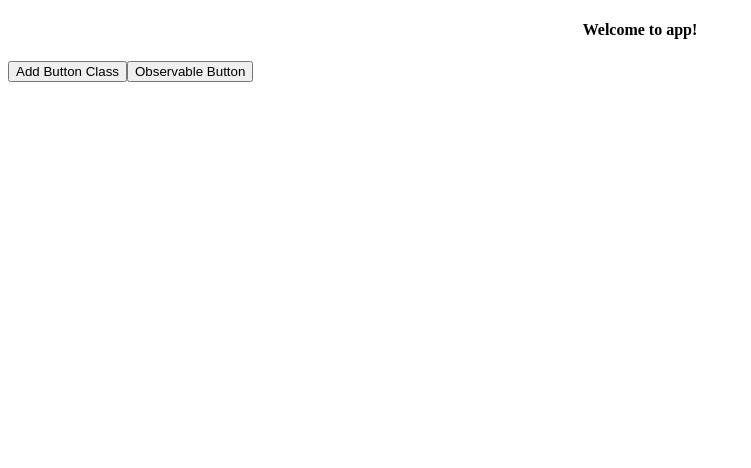
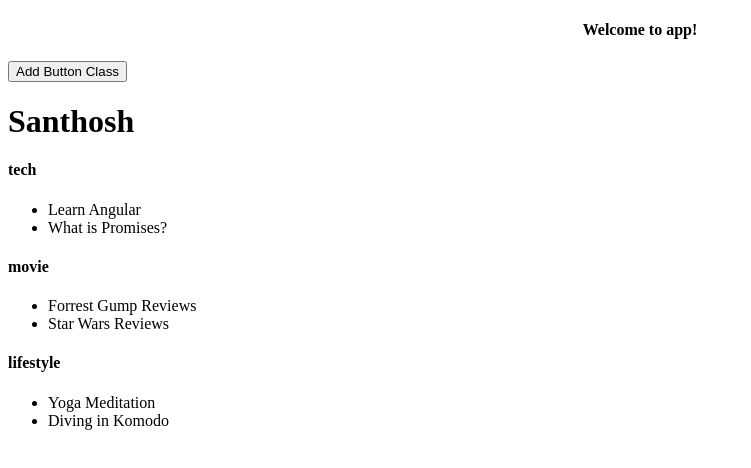
Before and after one commit to santhosh17s/customDirective, an Angular app: page / in a window 1280 px wide. Shown: the top 468 px of the page, without its empty margins (0-751 px from the left). Built offline with nearby package versions, Linux system fonts and the light colour scheme.

Commit message:
post list using ngOnChanges and BehaviorSubject

```diff
--- a/src/app/app.component.html
+++ b/src/app/app.component.html
@@ -6,6 +6,6 @@
  </div>
 
  <app-button type="secondary" (info)="btnParent($event)">Add Button Class</app-button>
+ <!--  <button (click)="observar()">Observable Button</button> -->
 
-
- <button (click)="observar()">Observable Button</button>
+<app-blogger></app-blogger>
--- a/src/app/app.component.ts
+++ b/src/app/app.component.ts
@@ -1,6 +1,7 @@
 import { Component, OnInit } from '@angular/core';
 import { Observable } from 'rxjs/Observable';
 import 'rxjs/add/observable/of';
+
 
 @Component({
   selector: 'app-root',
--- a/src/app/app.module.ts
+++ b/src/app/app.module.ts
@@ -1,21 +1,27 @@
 import { BrowserModule } from '@angular/platform-browser';
 import { NgModule } from '@angular/core';
-
+import { HttpModule } from '@angular/http';
 
 import { AppComponent } from './app.component';
 import { AppButtonComponent } from './component/app-button/app-button.component';
 import { environment } from '../environments/environment';
 import { ServiceWorkerModule } from '@angular/service-worker';
 
+import { PostsComponent } from './posts/posts.component';
+import { BloggerComponent } from './blogger/blogger.component';
+
 
 @NgModule({
   declarations: [
     AppComponent,
-    AppButtonComponent
+    AppButtonComponent,
+    PostsComponent,
+    BloggerComponent
   ],
   imports: [
     BrowserModule,
-    environment.production ? ServiceWorkerModule.register('/ngsw-worker.js') : []
+    environment.production ? ServiceWorkerModule.register('/ngsw-worker.js') : [],
+    HttpModule
   ],
   providers: [],
   bootstrap: [AppComponent]
--- /dev/null
+++ b/src/app/blogger/blogger.component.html
@@ -0,0 +1,4 @@
+<h1>{{ bloggers}}</h1>
+<div *ngIf="posts">
+    <app-posts [data]="posts"></app-posts>
+</div>
--- /dev/null
+++ b/src/app/blogger/blogger.component.ts
@@ -0,0 +1,42 @@
+import { Component, OnInit } from '@angular/core';
+import { HttpClient } from '@angular/common/http';
+import { Post } from '../post.interface';
+import { Observable } from 'rxjs/Observable';
+import 'rxjs/Rx';
+import { Http } from '@angular/http';
+
+
+@Component({
+  selector: 'app-blogger',
+  templateUrl: './blogger.component.html',
+  styleUrls: ['./blogger.component.css']
+})
+export class BloggerComponent implements OnInit {
+
+  private bloggers: string = "Santhosh";
+  private posts: Post[];
+
+
+  constructor(private http: Http) { }
+
+  ngOnInit() {
+
+    this.getPostByBlogger()
+    .subscribe( x => {
+                     this.posts = x;
+                    });
+
+
+  }
+
+  getPostByBlogger() {
+    const url: string = 'assets/mock-post.json';
+
+    return this.http.get(url)
+    .map(x => x.json() );
+
+
+
+  }
+
+}
--- /dev/null
+++ b/src/app/posts/posts.component.html
@@ -0,0 +1,6 @@
+<div *ngFor="let gp of groupPosts">
+  <h4>{{ gp.category }}</h4>
+<ul>
+  <li *ngFor="let pst of gp.posts"> {{ pst.title }}</li>
+</ul>
+</div>
--- /dev/null
+++ b/src/app/posts/posts.component.ts
@@ -0,0 +1,73 @@
+import { Component, OnInit, Input, OnChanges, SimpleChanges } from '@angular/core';
+import { Post, GroupPosts } from '../post.interface';
+import { BehaviorSubject } from 'rxjs';
+
+@Component({
+  selector: 'app-posts',
+  templateUrl: './posts.component.html',
+  styleUrls: ['./posts.component.css']
+})
+export class PostsComponent implements OnInit, OnChanges {
+  //ngOnInit
+  //@Input('data') post: Post[];
+
+  groupPosts: GroupPosts[];
+
+  private _data = new BehaviorSubject<Post[]>([])
+
+  @Input('data')
+  set post(value) {
+    this._data.next(value);
+  }
+
+  get post() {
+    // get the latest value from _data BehaviorSubject
+    return this._data.getValue();
+  }
+
+  constructor() { }
+
+  ngOnInit() {
+
+    //will bind the post component only if the posts variable has a value
+   // this.groupPosts = this.groupByCategory(this.post);
+
+
+    // now we can subscribe to it, whenever input changes,
+    // we will run our grouping logic
+    this._data
+          // listen to data as long as groupPosts is undefined or null
+          // Unsubscribe once groupPosts has value
+          .takeWhile(() => !this.groupPosts)
+          .subscribe( x => this.groupPosts = this.groupByCategory(this.post) )
+
+  }
+
+  ngOnChanges(changes: SimpleChanges){
+
+    // whenever it detects changes to input properties
+   // if(changes['post']){
+    //  this.groupPosts = this.groupByCategory(this.post);
+   // }
+
+  }
+
+  groupByCategory(data: Post[]): GroupPosts[] {
+    // our logic to group the posts by category
+    if (!data) return;
+
+    // find out all the unique categories
+    const categories = new Set(data.map(x => x.category));
+
+    // produce a list of category with its posts
+    const result = Array.from(categories).map(x => ({
+        category: x,
+        posts: data.filter(post => post.category === x)
+    }));
+
+
+
+    return result;
+}
+
+}
--- /dev/null
+++ b/src/assets/mock-post.json
@@ -0,0 +1,8 @@
+[
+    { "title": "Learn Angular", "category": "tech" },
+    { "title": "Forrest Gump Reviews", "category": "movie" },
+    { "title": "Yoga Meditation", "category": "lifestyle" },
+    { "title": "What is Promises?", "category": "tech" },
+    { "title": "Star Wars Reviews", "category": "movie" },
+    { "title": "Diving in Komodo", "category": "lifestyle" }
+]
```
Also changed, not shown: .angular-cli.json, src/app/blogger/blogger.component.css (added), src/app/posts/posts.component.css (added), 2 other files (tests, documents, lock files or other folders).
